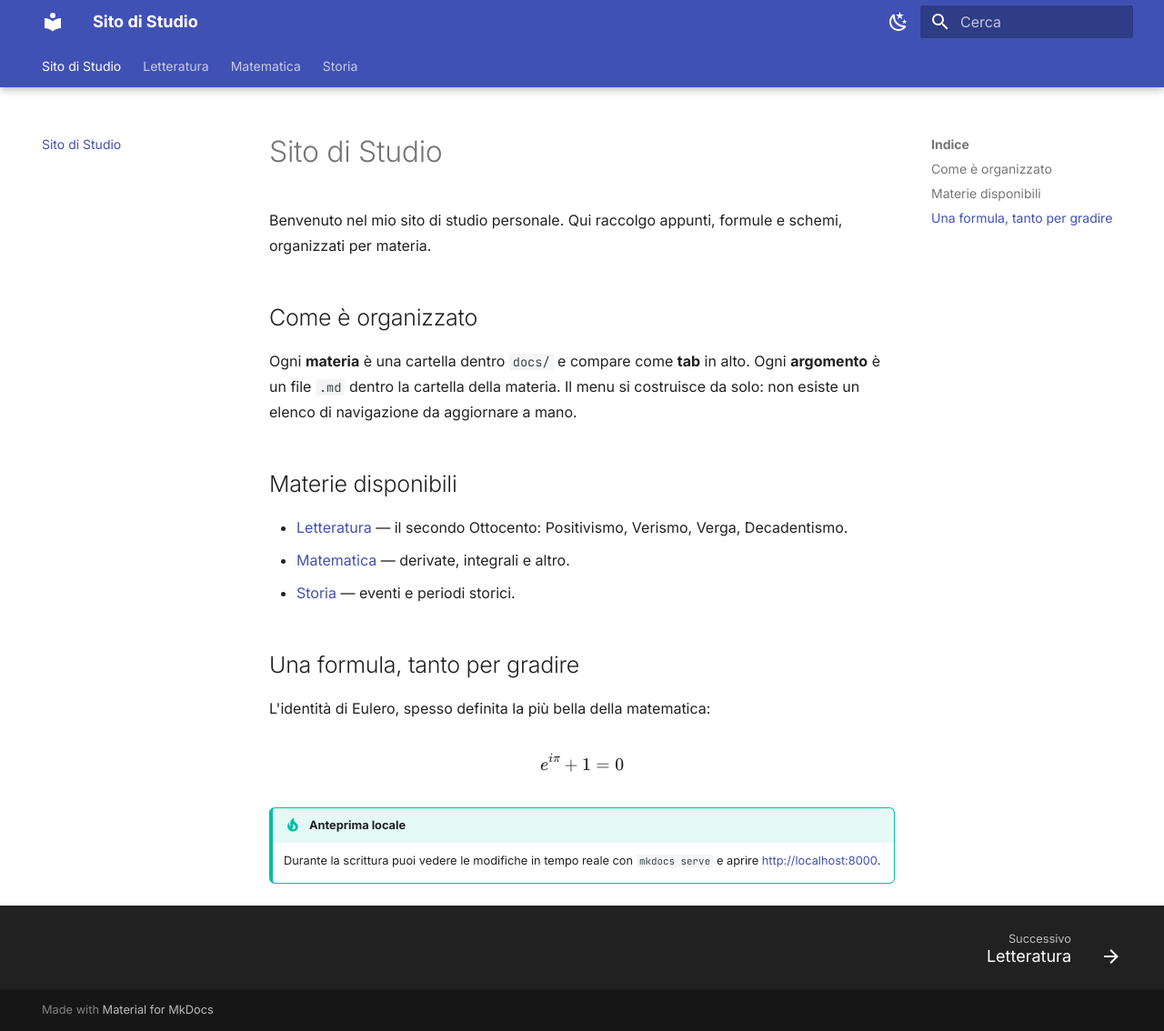
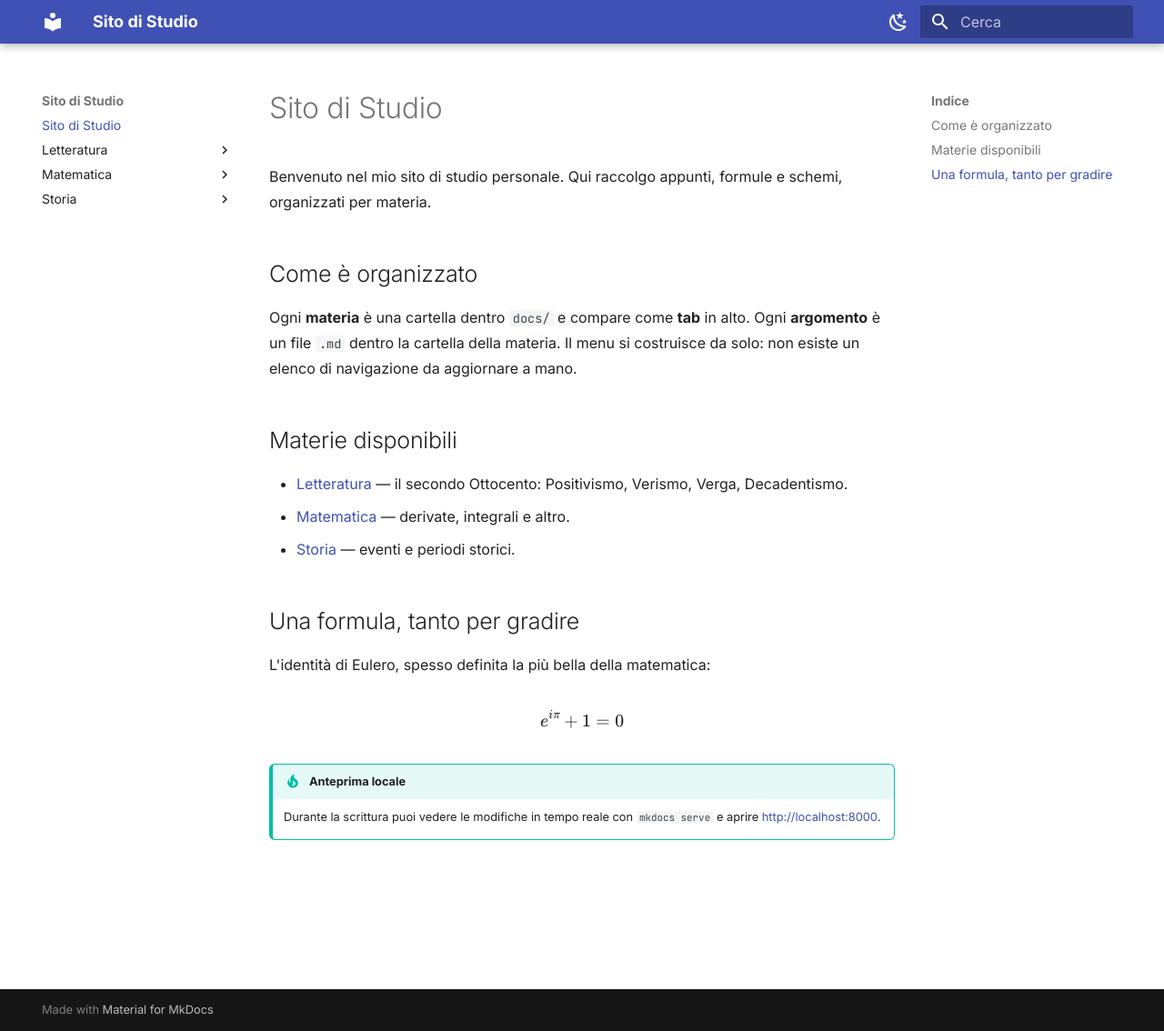
Before and after one commit to NamelessIdeas/sito-studio, an MkDocs documentation site: the page built from docs/index.md, in a window 1280 px wide and 1134 px high. Shown: the whole window at 91% size. Built offline with MkDocs 1.6.1 and Material for MkDocs 9.7.7, drawn with Linux system fonts in a browser that asks for light colours.

Commit message:
UI: materie nel menu laterale, niente tab in barra
- rimuove navigation.tabs (+ tabs.sticky, sections): le materie non sono piu'
  una fila di tab in alto, ma un menu laterale espandibile (navigation.indexes
  -> ogni materia apre la sua landing). La home non e' piu' un tab: per tornarci
  basta il logo/titolo del sito.
- home (docs/index.md): hide: footer -> niente link Precedente/Successivo verso
  le materie sulla pagina iniziale (il template aggiunge l'attributo 'hidden').
  Le pagine interne mantengono il prev/next.

Verificato con mkdocs build --strict (exit 0).

Co-Authored-By: Claude Opus 4.8 <noreply@anthropic.com>

```diff
--- a/mkdocs.yml
+++ b/mkdocs.yml
@@ -16,12 +16,12 @@ theme:
     - navigation.instant          # navigazione in stile SPA: niente ricaricamento pagina
     - navigation.instant.progress # sottile barra di avanzamento sui caricamenti lenti
     - navigation.tracking         # l'ancora nell'URL segue la sezione mentre scorri
-    - navigation.tabs             # le materie (cartelle di primo livello) diventano tab in alto
-    - navigation.tabs.sticky      # i tab restano fissi in alto durante lo scroll
-    - navigation.sections
+    # NIENTE navigation.tabs: le materie non vanno "in fila" nella barra in alto.
+    # Compaiono invece nel menu laterale a sinistra (espandibile). La home non
+    # diventa quindi un tab: per tornarci basta il logo/titolo del sito.
     - navigation.top              # bottone "torna su" con scroll morbido
-    - navigation.footer           # link Precedente/Successivo in fondo alla pagina
-    - navigation.indexes
+    - navigation.footer           # link Precedente/Successivo in fondo (escluso dove hide: footer)
+    - navigation.indexes          # ogni materia: l'index.md è la landing cliccabile
     - toc.follow                  # la table of contents segue la lettura
     - search.suggest
     - search.highlight
```
Also changed, not shown: docs/index.md (+5 -0 lines).
